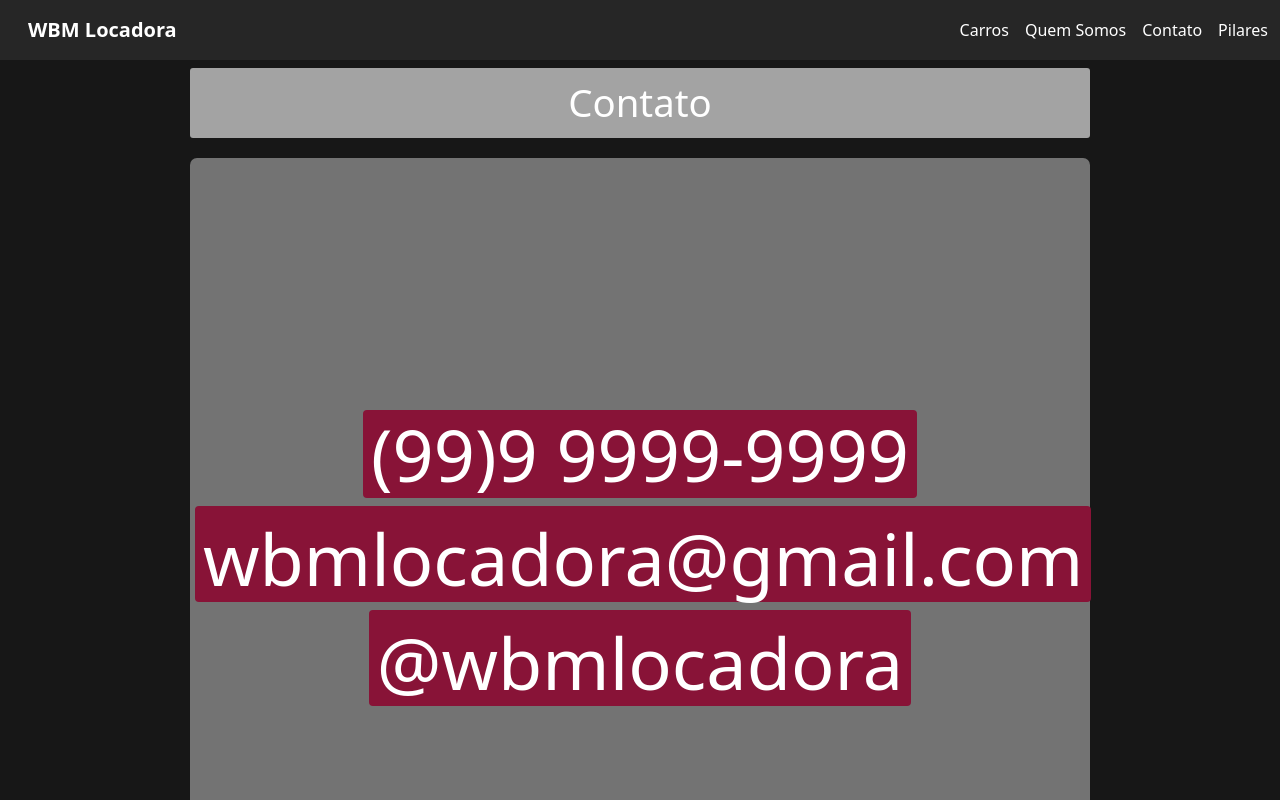
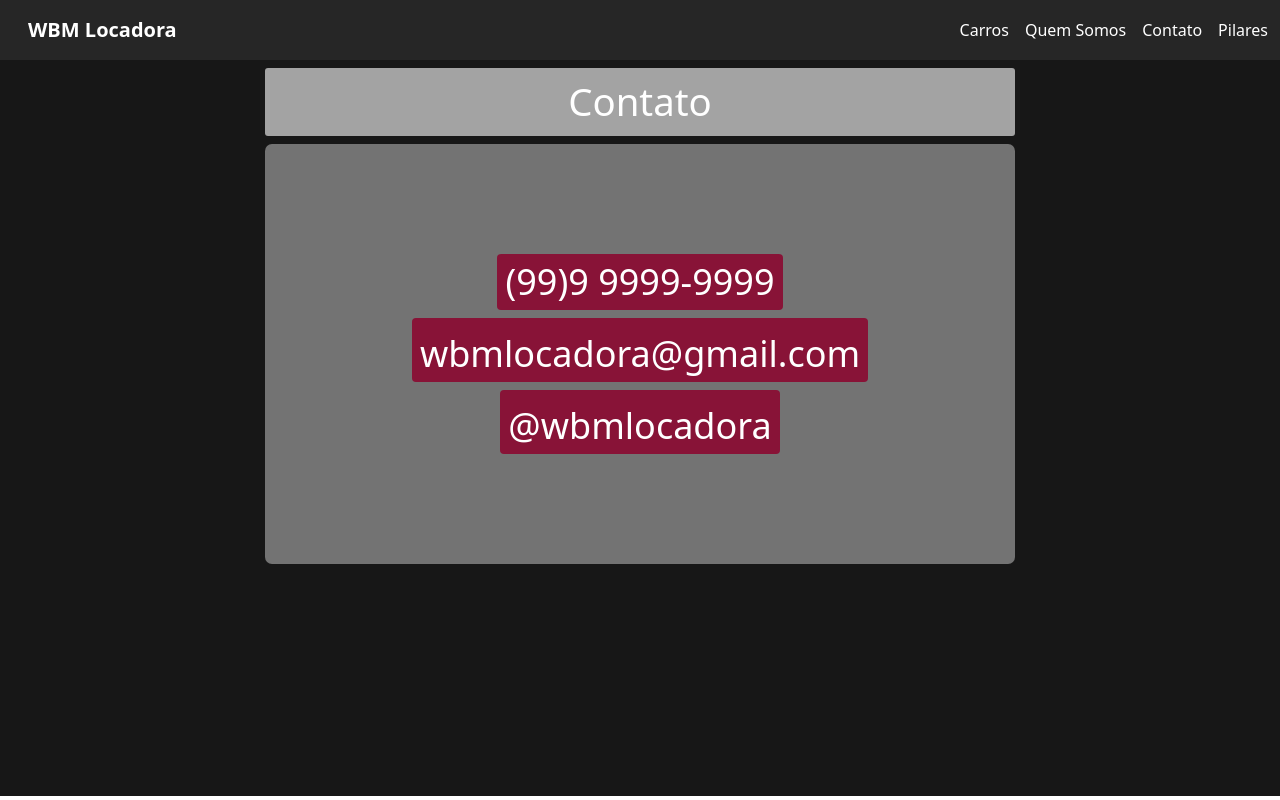
Before and after one commit to waltherpires/frontend-ambientes, a React (Create React App) app: page /contato in a window 1280 px wide. Shown: the top 800 px of the page. Built offline with nearby package versions, Linux system fonts and the light colour scheme.

Commit message:
mudei configuração para telas pequenas

```diff
--- a/src/pages/Contato/index.js
+++ b/src/pages/Contato/index.js
@@ -6,21 +6,23 @@ export default function Contato() {
   return (
     <main className="bg-neutral-900">
       <div className="container pt-1 flex flex-row justify-center mx-auto">
-        <div className="flex flex-col  justify-between break-after-column mx-auto text-center pt-1 md:min-w-[900px] min-h-full rounded">
-          <Titulo className="flex flex-col justify-center mx-auto min-h-[30px] min-w-[750px] md:min-h-[70px] md:min-w-[900px]">
+        <div className="flex flex-col  justify-between break-after-column mx-auto text-center pt-1 2xl:min-w-[900px] min-h-full rounded">
+          <Titulo className="flex flex-col justify-center mx-auto min-h-[15px] min-w-[750px] 2xl:min-h-[70px] 2xl:min-w-[900px]">
             <p>Contato</p>
           </Titulo>
-          <Quadro className="flex flex-col min-w-[750px] min-h-[600px] md:min-h-[800px] md:min-w-[900px] mt-5 mx-auto justify-center">
+          <Quadro className="flex flex-col min-w-[750px] min-h-[420px] 2xl:min-h-[800px] 2xl:min-w-[900px] mt-2 2xl:mt-5 mx-auto justify-center">
             <div className="bg-rose-900 mx-auto rounded p-2">
-              <p className="text-4xl md:text-7xl">(99)9 9999-9999</p>
+              <p className="text-4xl 2xl:text-7xl">(99)9 9999-9999</p>
             </div>
 
             <div className="bg-rose-900 mx-auto rounded p-2 mt-2">
-              <p className="text-4xl md:text-7xl mt-2">wbmlocadora@gmail.com</p>
+              <p className="text-4xl 2xl:text-7xl mt-2">
+                wbmlocadora@gmail.com
+              </p>
             </div>
 
             <div className="bg-rose-900 mx-auto rounded p-2 mt-2">
-              <p className="text-4xl md:text-7xl mt-2">@wbmlocadora</p>
+              <p className="text-4xl 2xl:text-7xl mt-2">@wbmlocadora</p>
             </div>
           </Quadro>
         </div>
```
